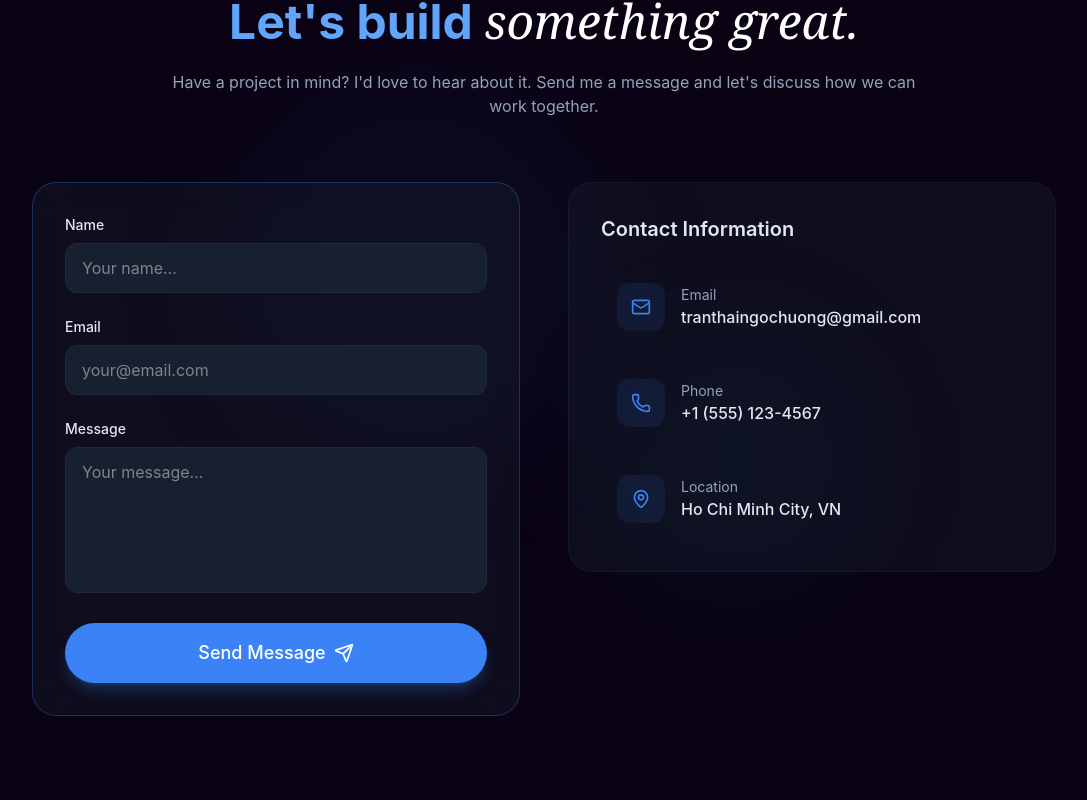
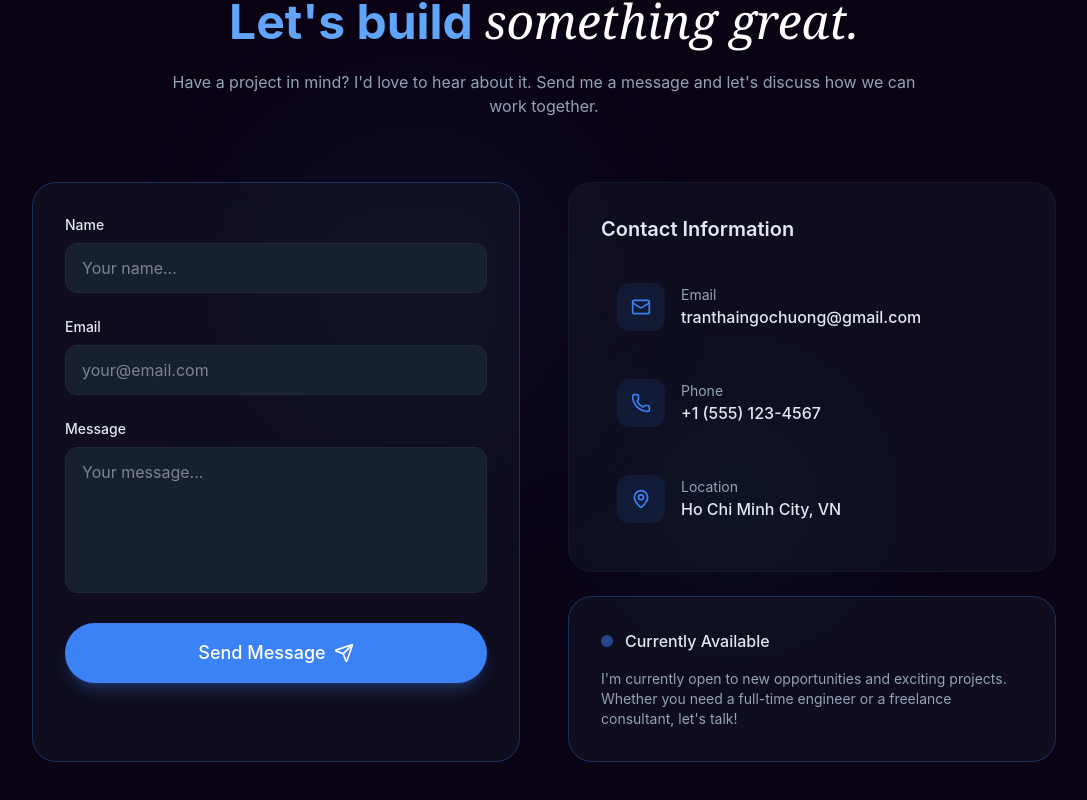
Before and after one commit to noahnoahnoahtran/Web_Dev, a React (Vite) app in the folder Website/10_portfolio/: page / in a window 1280 px wide. Shown: the part 6254-7054 px from the top of the page, without its empty margins (96-1183 px from the left). Built offline with nearby package versions, Linux system fonts and the light colour scheme.

Commit message:
feat(contact/availability card): setup structure and add styling

```diff
--- a/Website/10_portfolio/src/sections/Contact.jsx
+++ b/Website/10_portfolio/src/sections/Contact.jsx
@@ -210,9 +210,9 @@ export const Contact = () => {
                 Contact Information
               </h3>
               <div className="space-y-4">
-                {contactInfo.map((item, i) => (
+                {contactInfo.map((item, index) => (
                   <a
-                    key={i}
+                    key={index}
                     href={item.href}
                     className="flex items-center gap-4 p-4 rounded-xl hover:bg-surface transition-colors group"
                   >
@@ -229,6 +229,19 @@ export const Contact = () => {
                 ))}
               </div>
             </div>
+
+            {/* Availability Card */}
+            <div className="glass rounded-3xl p-8 border border-primary/30">
+              <div className="flex items-center gap-3 mb-4">
+                <span className="w-3 h-3 bg-primary rounded-full animate-pulse" />
+                <span className="font-medium">Currently Available</span>
+              </div>
+              <p className="text-muted-foreground text-sm">
+                I'm currently open to new opportunities and exciting projects.
+                Whether you need a full-time engineer or a freelance consultant,
+                let's talk!
+              </p>
+            </div>
           </div>
         </div>
       </div>
```
